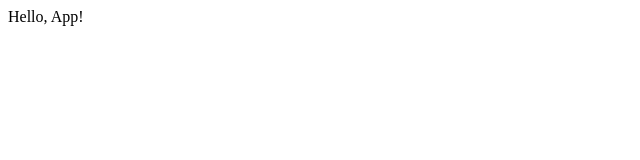
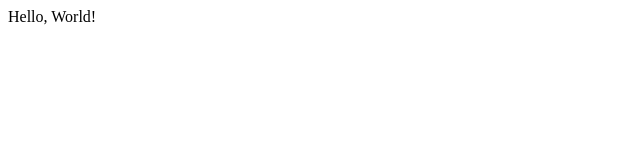
Before and after one commit to thiagosilva-tech/project-starwars-planets-search-ts, a React (Vite) app: page / in a window 1280 px wide. Shown: the top 160 px of the page, without its empty margins (0-640 px from the left). Built offline with nearby package versions, Linux system fonts and the light colour scheme.

Commit message:
Iniciando o projeto Starwars Planets Search

```diff
--- a/src/App.tsx
+++ b/src/App.tsx
@@ -3,7 +3,7 @@ import './App.css';
 
 function App() {
   return (
-    <span>Hello, App!</span>
+    <span>Hello, World!</span>
   );
 }
 
```
